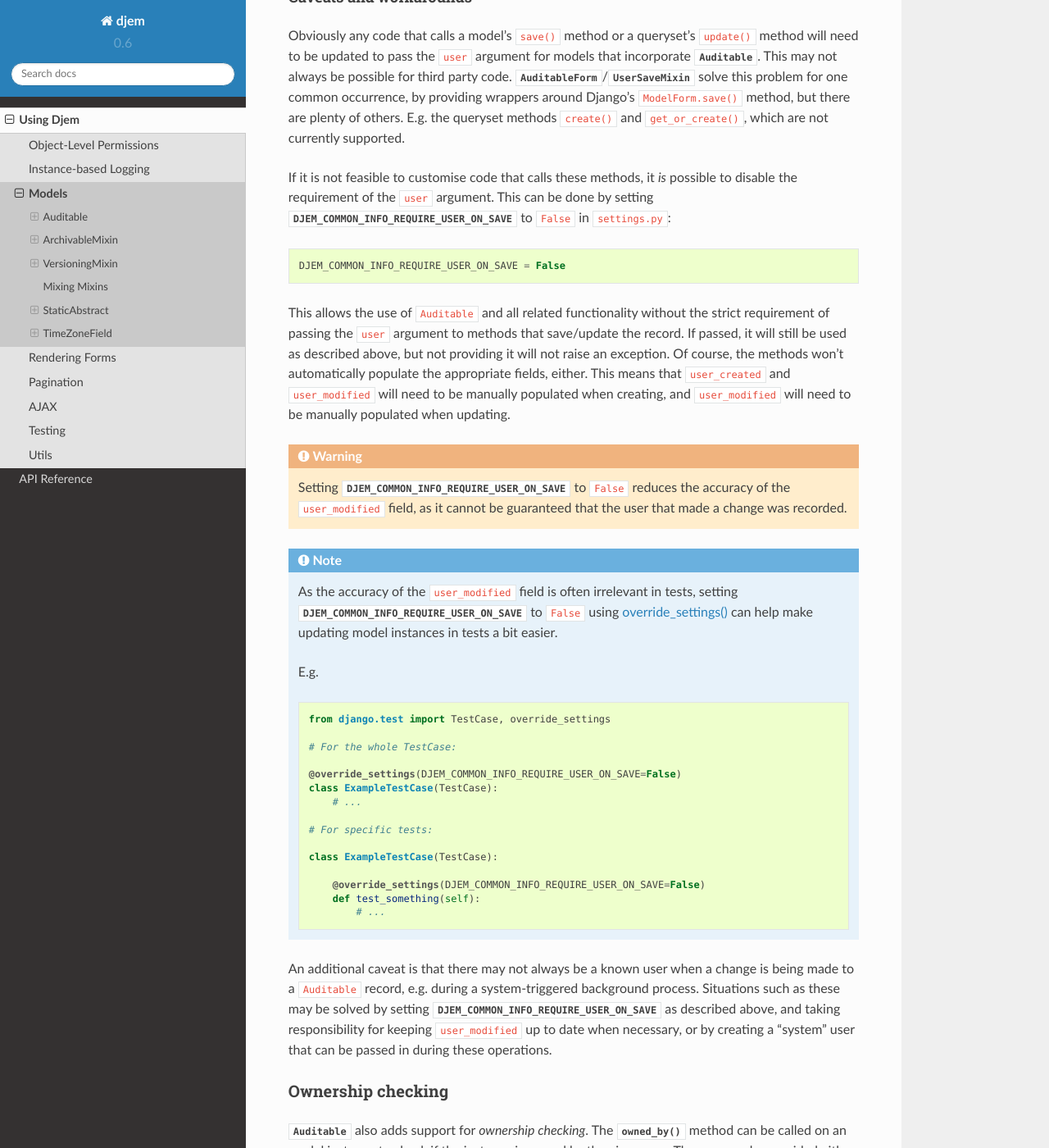
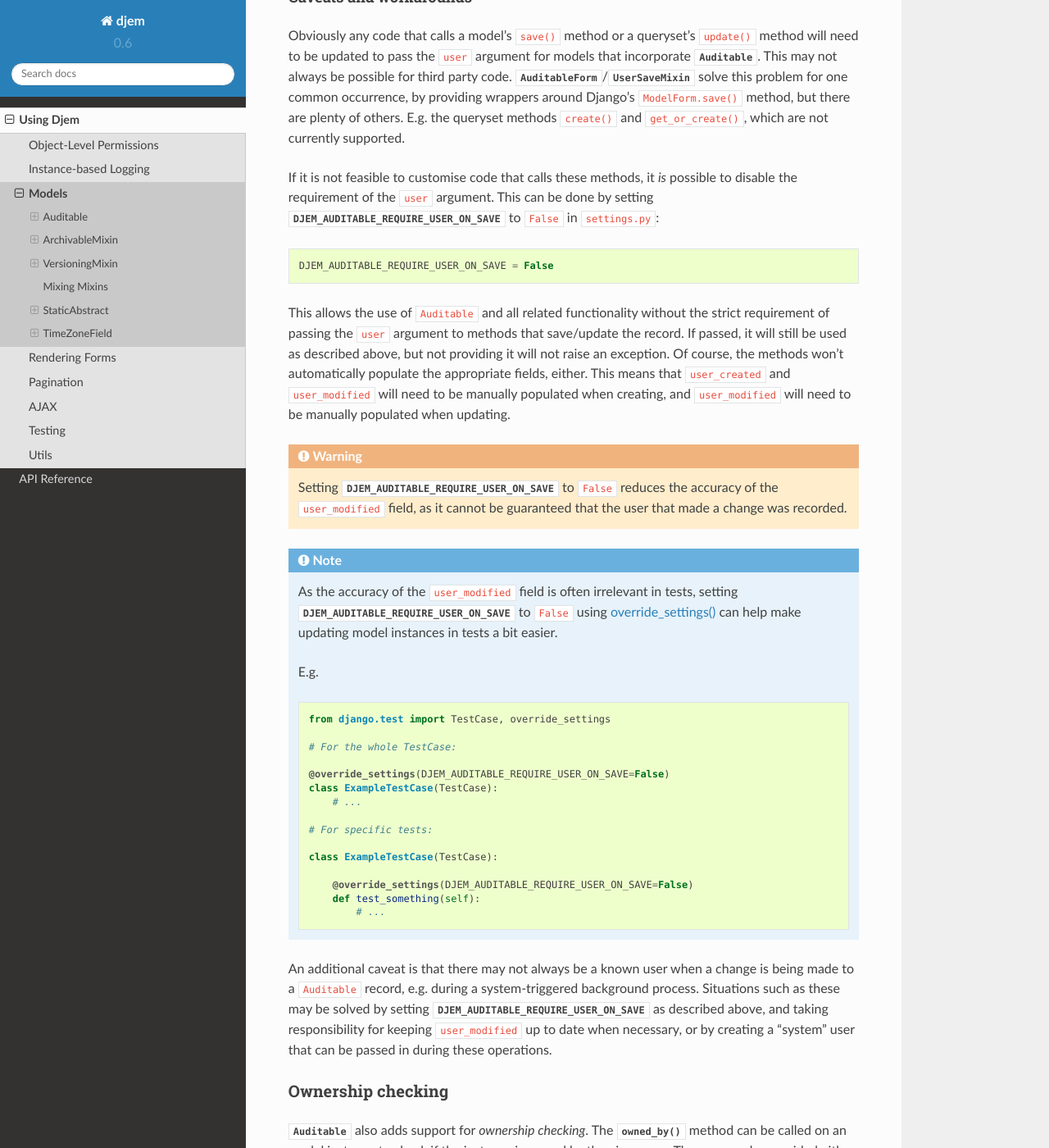
Before and after one commit to oogles/djem, a Sphinx documentation site: the page built from docs/topics/models.rst, in a window 1280 px wide and 1400 px high, scrolled down 3505 px. Shown: the whole window at 82% size. Built offline with Sphinx 7.4.7 and the Read the Docs theme 2.0.0, drawn with Linux system fonts in a browser that asks for light colours.

Commit message:
Renamed DJEM_COMMON_INFO_REQUIRE_USER_ON_SAVE setting to DJEM_AUDITABLE_REQUIRE_USER_ON_SAVE.

```diff
--- a/CHANGELOG.rst
+++ b/CHANGELOG.rst
@@ -9,6 +9,7 @@ Change Log
 * Dropped support for Django versions below 2.2
 * Renamed ``CommonInfoMixin`` and ``CommonInfoQuerySet`` to ``Auditable`` and ``AuditableQuerySet``, respectively (the old names remain available for backwards compatibility, but are deprecated)
 * Renamed ``CommonInfoForm`` to ``AuditableForm`` (the old name remains available for backwards compatibility, but is deprecated)
+* Renamed ``DJEM_COMMON_INFO_USER_REQUIRED_ON_SAVE`` setting to ``DJEM_AUDITABLE_USER_REQUIRED_ON_SAVE`` (the old name remains available for backwards compatibility, but is deprecated)
 * Added ``UNDEFINED`` constant
 * Added ``LogMixin`` for instance-based logging
 * Added ``OLPMixin`` for custom user models, to support advanced OLP-related functionality
--- a/docs/topics/models.rst
+++ b/docs/topics/models.rst
@@ -157,21 +157,21 @@ Caveats and workarounds
 
 Obviously any code that calls a model's ``save()`` method or a queryset's ``update()`` method will need to be updated to pass the ``user`` argument for models that incorporate :class:`Auditable`. This may not always be possible for third party code. :class:`~djem.forms.AuditableForm`/:class:`~djem.forms.UserSaveMixin` solve this problem for one common occurrence, by providing wrappers around Django's ``ModelForm.save()`` method, but there are plenty of others. E.g. the queryset methods ``create()`` and ``get_or_create()``, which are not currently supported.
 
-If it is not feasible to customise code that calls these methods, it *is* possible to disable the requirement of the ``user`` argument. This can be done by setting :setting:`DJEM_COMMON_INFO_REQUIRE_USER_ON_SAVE` to ``False`` in ``settings.py``:
+If it is not feasible to customise code that calls these methods, it *is* possible to disable the requirement of the ``user`` argument. This can be done by setting :setting:`DJEM_AUDITABLE_REQUIRE_USER_ON_SAVE` to ``False`` in ``settings.py``:
 
 .. code-block:: python
 
-    DJEM_COMMON_INFO_REQUIRE_USER_ON_SAVE = False
+    DJEM_AUDITABLE_REQUIRE_USER_ON_SAVE = False
 
 This allows the use of ``Auditable`` and all related functionality without the strict requirement of passing the ``user`` argument to methods that save/update the record. If passed, it will still be used as described above, but not providing it will not raise an exception. Of course, the methods won't automatically populate the appropriate fields, either. This means that ``user_created`` and ``user_modified`` will need to be manually populated when creating, and ``user_modified`` will need to be manually populated when updating.
 
 .. warning::
 
-    Setting :setting:`DJEM_COMMON_INFO_REQUIRE_USER_ON_SAVE` to ``False`` reduces the accuracy of the ``user_modified`` field, as it cannot be guaranteed that the user that made a change was recorded.
+    Setting :setting:`DJEM_AUDITABLE_REQUIRE_USER_ON_SAVE` to ``False`` reduces the accuracy of the ``user_modified`` field, as it cannot be guaranteed that the user that made a change was recorded.
 
 .. note::
 
-    As the accuracy of the ``user_modified`` field is often irrelevant in tests, setting :setting:`DJEM_COMMON_INFO_REQUIRE_USER_ON_SAVE` to ``False`` using `override_settings() <https://docs.djangoproject.com/en/stable/topics/testing/tools/#django.test.override_settings>`_ can help make updating model instances in tests a bit easier.
+    As the accuracy of the ``user_modified`` field is often irrelevant in tests, setting :setting:`DJEM_AUDITABLE_REQUIRE_USER_ON_SAVE` to ``False`` using `override_settings() <https://docs.djangoproject.com/en/stable/topics/testing/tools/#django.test.override_settings>`_ can help make updating model instances in tests a bit easier.
 
     E.g.
 
@@ -181,7 +181,7 @@ This allows the use of ``Auditable`` and all related functionality without the s
 
         # For the whole TestCase:
 
-        @override_settings(DJEM_COMMON_INFO_REQUIRE_USER_ON_SAVE=False)
+        @override_settings(DJEM_AUDITABLE_REQUIRE_USER_ON_SAVE=False)
         class ExampleTestCase(TestCase):
             # ...
 
@@ -189,11 +189,11 @@ This allows the use of ``Auditable`` and all related functionality without the s
 
         class ExampleTestCase(TestCase):
 
-            @override_settings(DJEM_COMMON_INFO_REQUIRE_USER_ON_SAVE=False)
+            @override_settings(DJEM_AUDITABLE_REQUIRE_USER_ON_SAVE=False)
             def test_something(self):
                 # ...
 
-An additional caveat is that there may not always be a known user when a change is being made to a ``Auditable`` record, e.g. during a system-triggered background process. Situations such as these may be solved by setting :setting:`DJEM_COMMON_INFO_REQUIRE_USER_ON_SAVE` as described above, and taking responsibility for keeping ``user_modified`` up to date when necessary, or by creating a "system" user that can be passed in during these operations.
+An additional caveat is that there may not always be a known user when a change is being made to a ``Auditable`` record, e.g. during a system-triggered background process. Situations such as these may be solved by setting :setting:`DJEM_AUDITABLE_REQUIRE_USER_ON_SAVE` as described above, and taking responsibility for keeping ``user_modified`` up to date when necessary, or by creating a "system" user that can be passed in during these operations.
 
 
 .. _auditable-ownership-checking:
```
Also changed, not shown: docs/ref/settings.rst (+4 -4 lines), 2 other files.
